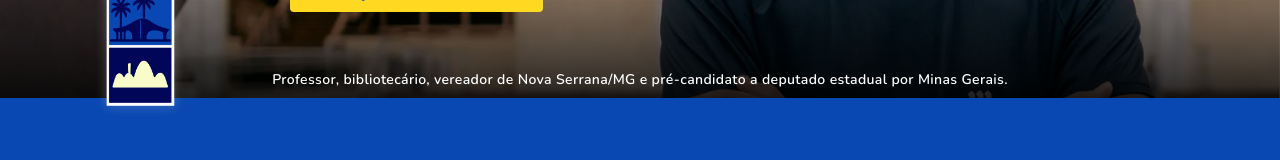
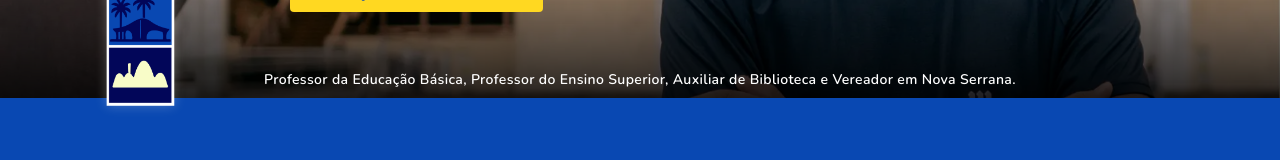
Before and after one commit to lacomb04/natan-oliveira, a Next.js app in the folder natan-oliveira/: page / in a window 1280 px wide. Shown: the part 542-702 px from the top of the page. Built offline with nearby package versions, Linux system fonts and the light colour scheme.

Commit message:
Update hero text - new professional description

```diff
--- a/natan-oliveira/app/components/sections/Hero.tsx
+++ b/natan-oliveira/app/components/sections/Hero.tsx
@@ -125,7 +125,7 @@ export default function Hero() {
         />
 
         <p className="text-caption font-body mt-2 max-w-[260px] text-white/85 sm:hidden">
-          Professor, bibliotecário e vereador de Nova Serrana/MG.
+          Professor da Educação Básica, Professor do Ensino Superior, Auxiliar de Biblioteca e Vereador em Nova Serrana.
         </p>
 
         {/*
@@ -260,8 +260,7 @@ export default function Hero() {
 
       {/* Texto rodapé — desktop only */}
       <p className="text-caption font-body absolute bottom-2 left-1/2 hidden w-[90%] -translate-x-1/2 text-center font-semibold tracking-wide text-white sm:block">
-        Professor, bibliotecário, vereador de Nova Serrana/MG e pré-candidato a
-        deputado estadual por Minas Gerais.
+        Professor da Educação Básica, Professor do Ensino Superior, Auxiliar de Biblioteca e Vereador em Nova Serrana.
       </p>
     </section>
   );
```
